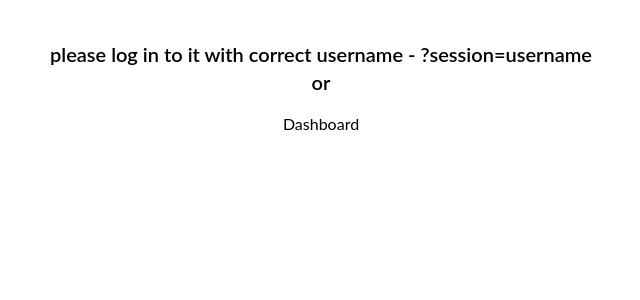
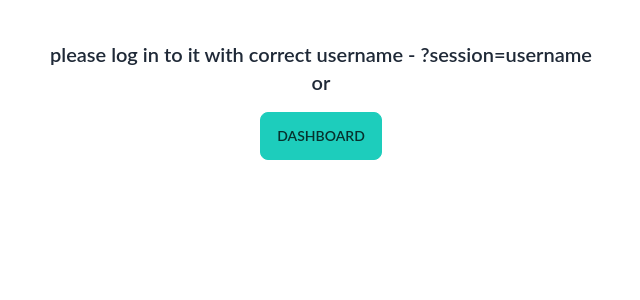
Before and after one commit to OpenPecha/pecha-tools-for-stt, a Next.js app: page / in a window 1280 px wide. Shown: the top 300 px of the page, without its empty margins (319-959 px from the left). Built offline with nearby package versions, Linux system fonts and the light colour scheme.

Commit message:
add dasiyui

```diff
--- a/package.json
+++ b/package.json
@@ -27,6 +27,7 @@
   "main": "next.config.js",
   "devDependencies": {
     "@types/node": "^20.5.9",
+    "daisyui": "^3.7.3",
     "prisma": "^5.2.0",
     "ts-node": "^10.9.1",
     "typescript": "^5.2.2"
--- a/tailwind.config.ts
+++ b/tailwind.config.ts
@@ -1,20 +1,20 @@
-import type { Config } from 'tailwindcss'
+import type { Config } from "tailwindcss";
 
 const config: Config = {
   content: [
-    './src/pages/**/*.{js,ts,jsx,tsx,mdx}',
-    './src/components/**/*.{js,ts,jsx,tsx,mdx}',
-    './src/app/**/*.{js,ts,jsx,tsx,mdx}',
+    "./src/pages/**/*.{js,ts,jsx,tsx,mdx}",
+    "./src/components/**/*.{js,ts,jsx,tsx,mdx}",
+    "./src/app/**/*.{js,ts,jsx,tsx,mdx}",
   ],
   theme: {
     extend: {
       backgroundImage: {
-        'gradient-radial': 'radial-gradient(var(--tw-gradient-stops))',
-        'gradient-conic':
-          'conic-gradient(from 180deg at 50% 50%, var(--tw-gradient-stops))',
+        "gradient-radial": "radial-gradient(var(--tw-gradient-stops))",
+        "gradient-conic":
+          "conic-gradient(from 180deg at 50% 50%, var(--tw-gradient-stops))",
       },
     },
   },
-  plugins: [],
-}
-export default config
+  plugins: [require("daisyui")],
+};
+export default config;
```
Also changed, not shown: 1 other file (tests, documents, lock files or other folders).
